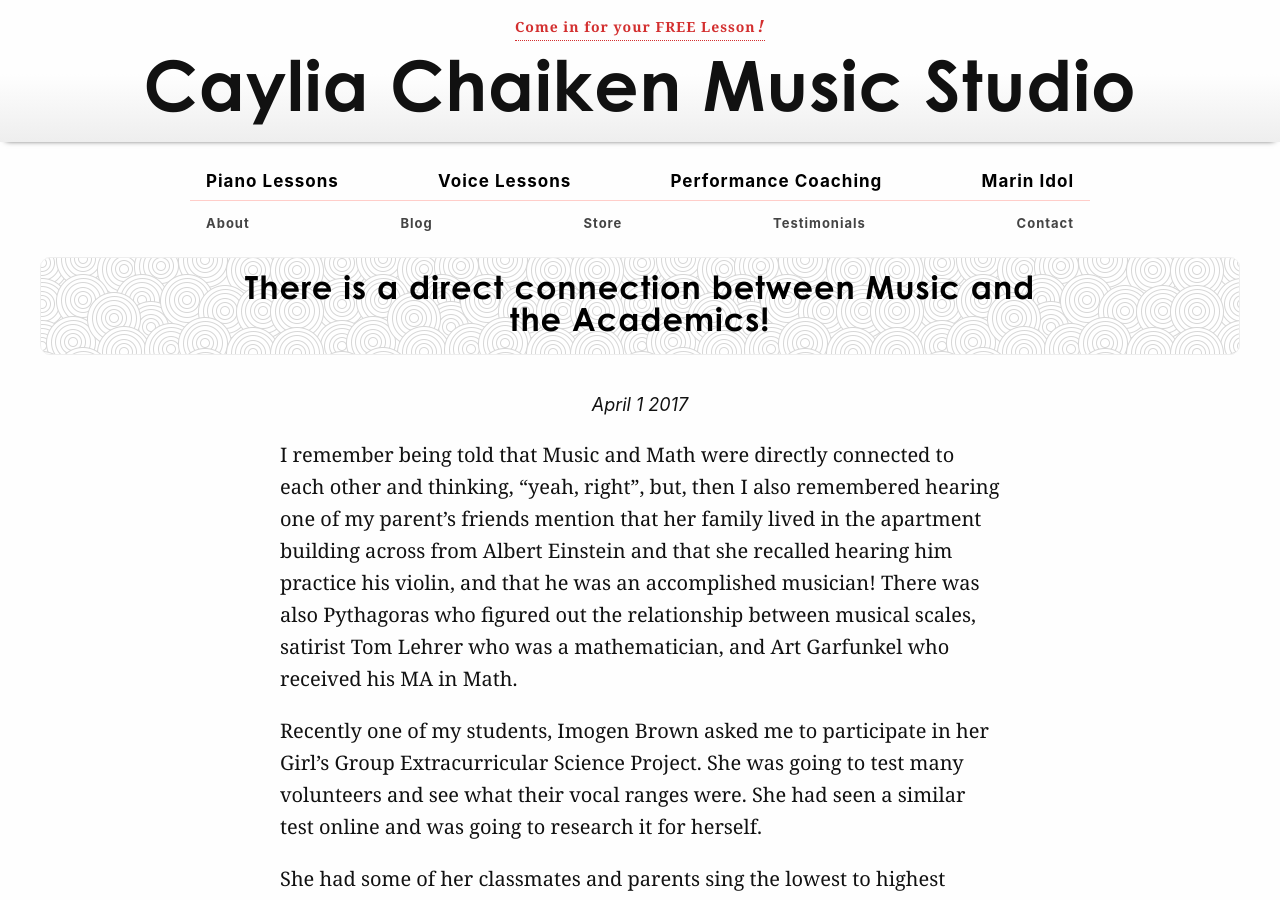
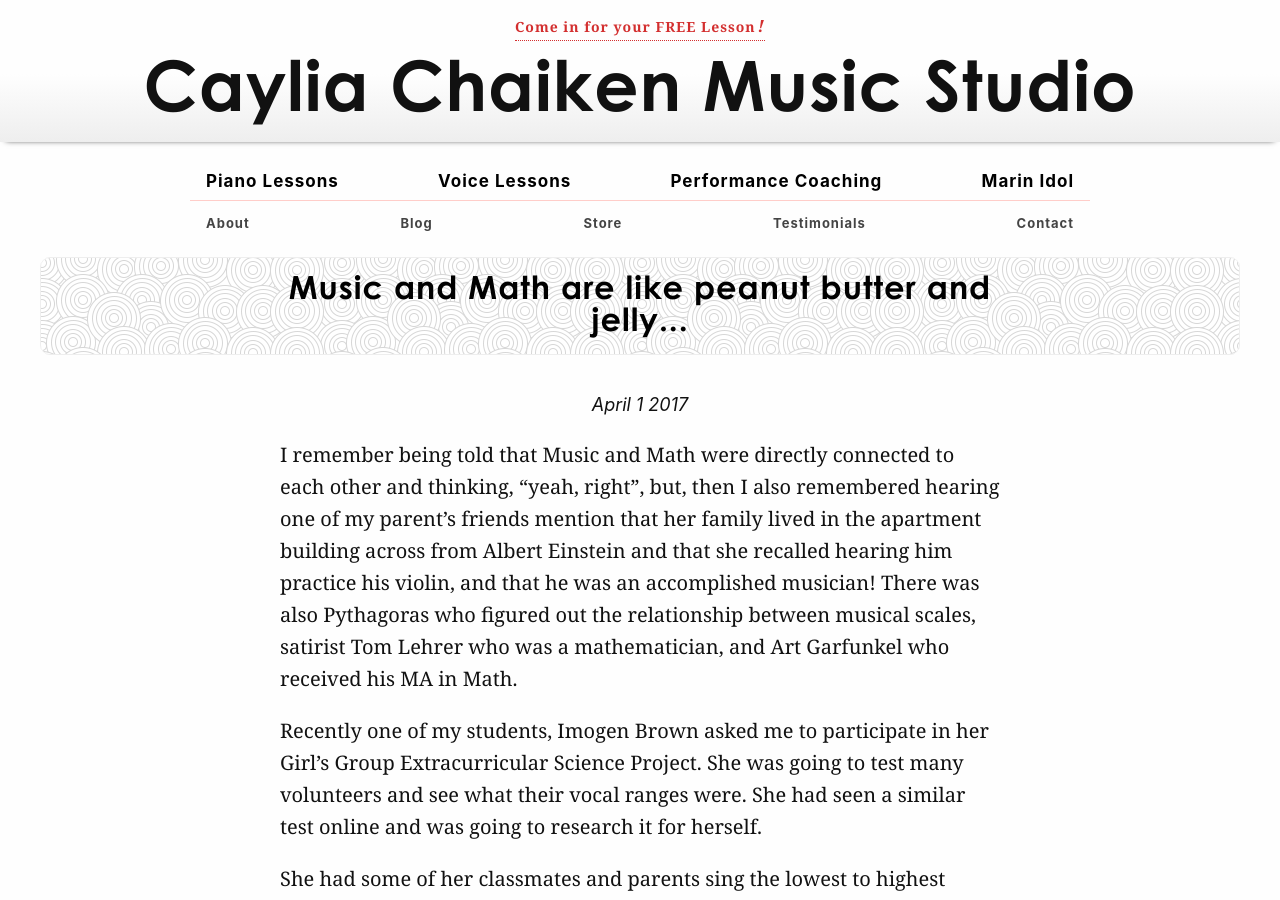
Before and after one commit to cchaiken/ccms, a Jekyll site: the page built from _posts/2017-04-01-music-math-peanut-butter-jelly.md, in a window 1280 px wide and 900 px high. Built offline with Jekyll 4.4.1, drawn with Linux system fonts in a browser that asks for light colours; some web fonts are replaced.

Commit message:
Updated Music Math Peanut Butter Jelly and 1 other file

```diff
--- a/_posts/2017-04-01-direct-connection-between-music-and-academics.md
+++ b/_posts/2017-04-01-music-math-peanut-butter-jelly.md
@@ -1,5 +1,5 @@
 ---
-title: There is a direct connection between Music and the Academics!
+title: Music and Math are like peanut butter and jelly...
 date: 2017-04-01 00:00:00 Z
 ---
 
```
